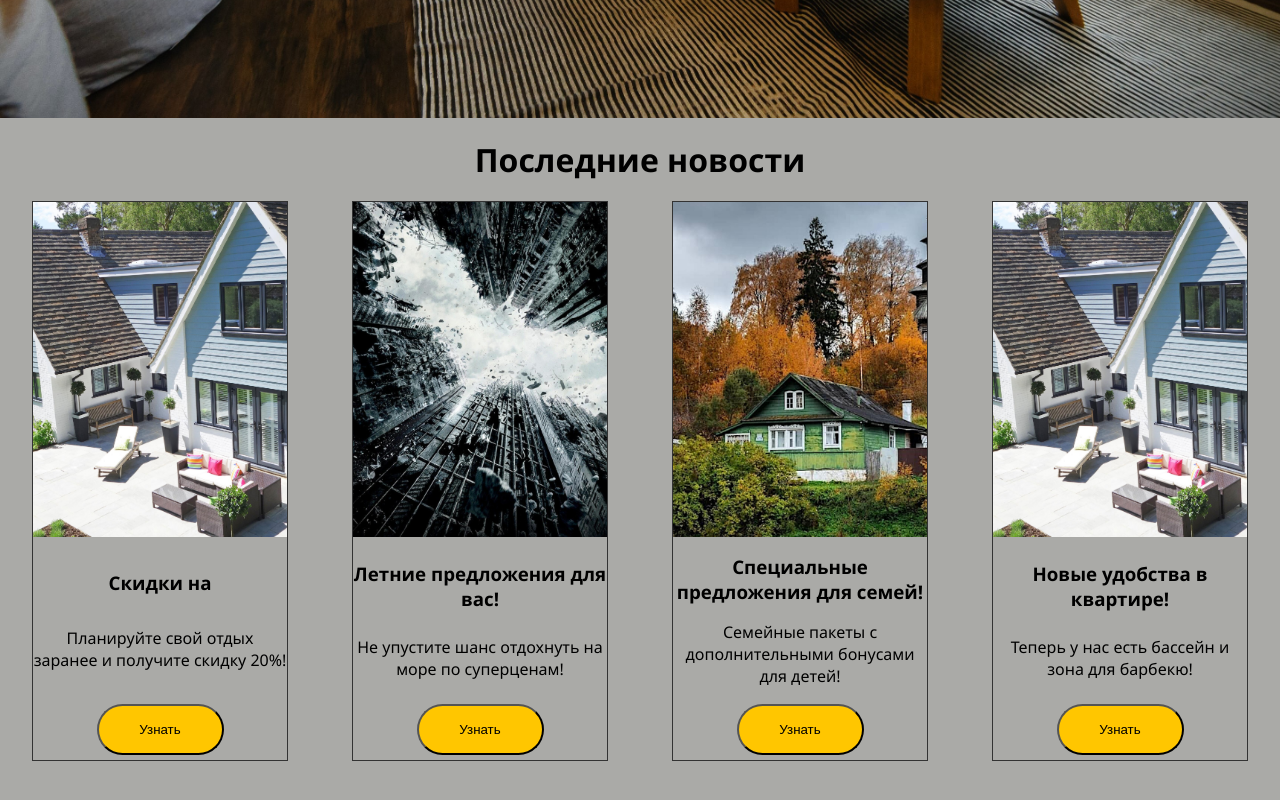
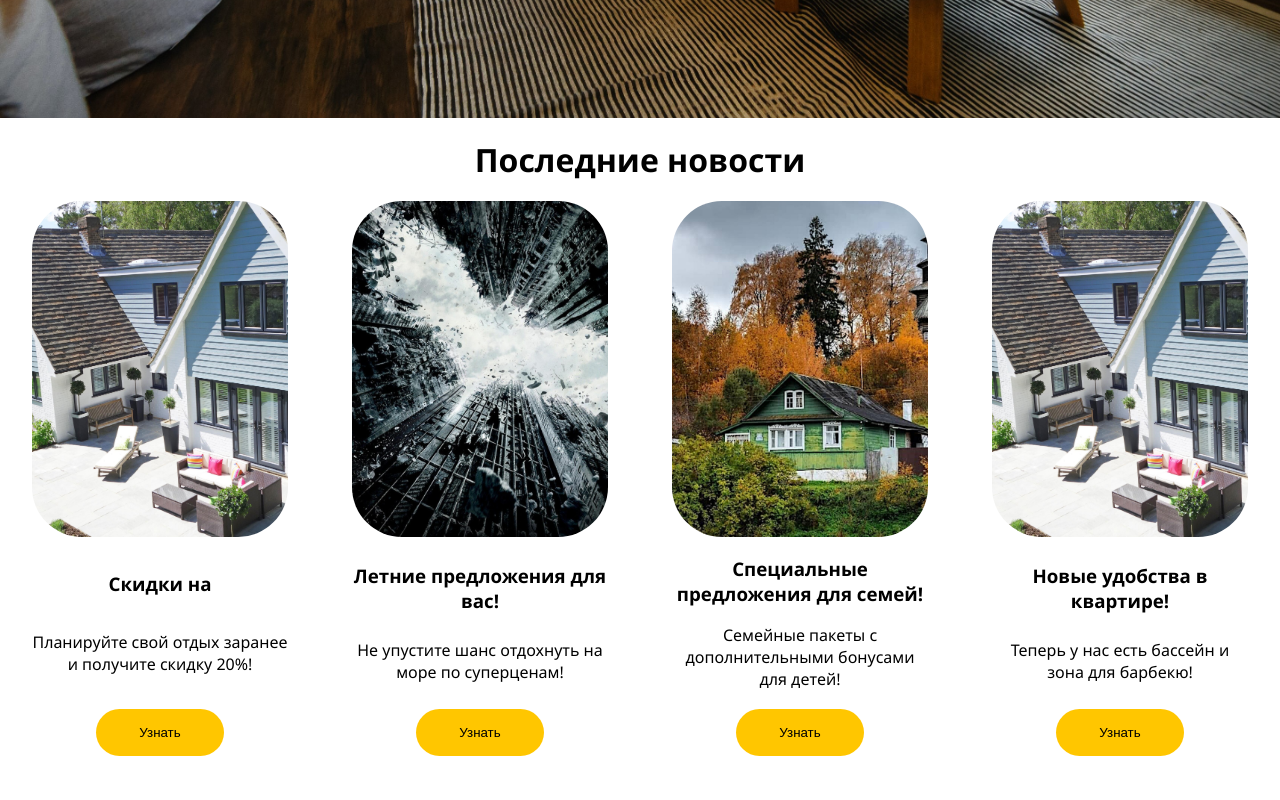
Before and after one commit to SergeyUrbagaev/Anapa, a React (Create React App) app in the folder my-app/: page / in a window 1280 px wide. Shown: the part 682-1482 px from the top of the page. Built offline with nearby package versions, Linux system fonts and the light colour scheme.

Commit message:
04.01.25

```diff
--- a/my-app/src/index.css
+++ b/my-app/src/index.css
@@ -14,5 +14,5 @@ body {
 	min-width: 291px;
 	margin: 0 auto;
 	height: 3000px;
-	background-color: rgb(170, 170, 167);
+	background-color: #ffffff;
 }
--- a/my-app/src/style/sales.css
+++ b/my-app/src/style/sales.css
@@ -17,13 +17,18 @@
 }
 .conteiner {
 	width: 20vw;
-	border: 0.5px solid #333;
 	height: 70vh;
 	display: flex;
 	flex-direction: column;
 	justify-content: space-between;
 	margin-bottom: 10px;
 	text-align: center;
+	padding-left: 0;
+}
+.conteiner:hover {
+	border: 0.1px solid #333;
+	border-radius: 50px;
+	/* padding-left: 4px; */
 }
 .conteiner-img {
 	height: 60%;
@@ -32,6 +37,7 @@
 	background-repeat: no-repeat;
 	background-size: cover;
 	background-position: center;
+	border-radius: 50px;
 }
 .main-news {
 }
@@ -41,11 +47,16 @@
 	border-radius: 100px;
 	cursor: text;
 	background-color: #ffc600;
+	border: none;
 	padding: 1rem 1rem;
 	font-family: "Inter Tight", sans-serif;
 	margin: 0 auto;
 	width: 50%;
 	margin-bottom: 5px;
+}
+.butt-learn:hover {
+	border: 1px solid #333;
+	background-color: #e3b50b;
 }
 @media screen and (max-width: 1024px) {
 	.conteiner {
```
